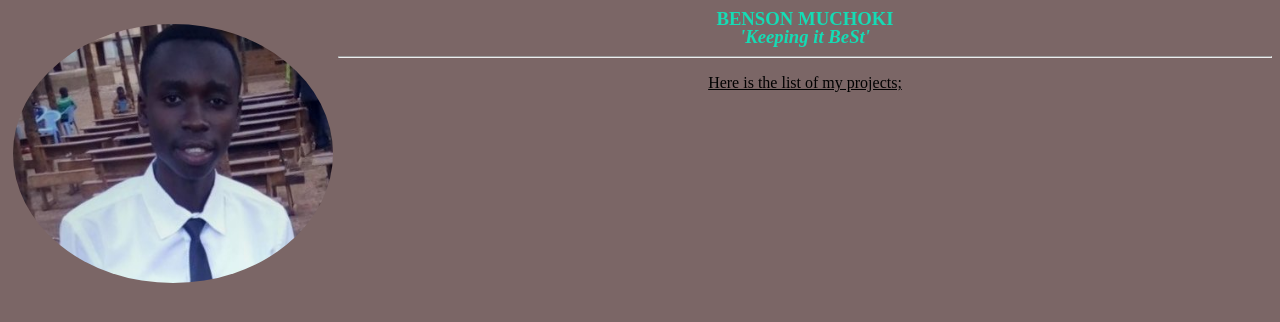
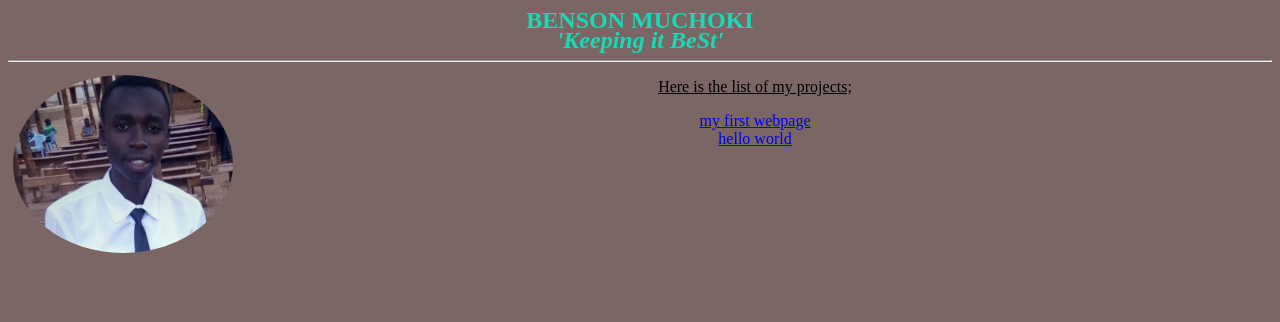
Before and after one commit to nyagajr/portfolio, a plain HTML site: page index.html in a window 1280 px wide. Drawn offline with Linux system fonts and the light colour scheme.

Commit message:
addition of links

```diff
--- a/css/styles.css
+++ b/css/styles.css
@@ -1,7 +1,7 @@
 body{
   background-color: #7B6666
 }
-h3{
+h2{
   color: #15DCB5;
   text-align:center;
   line-height: 0px;
@@ -10,9 +10,11 @@ img {
     float: left;
     border-radius: 50%;
     padding: 5px;
-    width: 320px;
+    width: 220px;
 }
 p{
   text-align: center;
-
 }
+ul{
+  text-align: center;
+}
--- a/index.html
+++ b/index.html
@@ -6,12 +6,16 @@
     <title>My Portfolio</title>
   </head>
   <body>
+    <h2>BENSON MUCHOKI</h2>
+    <h2><em>'Keeping it BeSt'</em></h2>
+    <hr>
     <img src="img/ben.jpg" alt="ben">
-    <h3>BENSON MUCHOKI</h3>
-    <h3><em>'Keeping it BeSt'</em></h3>
-    <hr>
     <div>
       <p><u>Here is the list of my projects;</u></p>
+      <ul>
+        <a href="https://github.com/nyagajr/my-first-webpage">my first webpage</a><br />
+        <a href="https://github.com/nyagajr/hello-world-1">hello world</a>
+      </ul>
     </div>
 
   </body>
```
